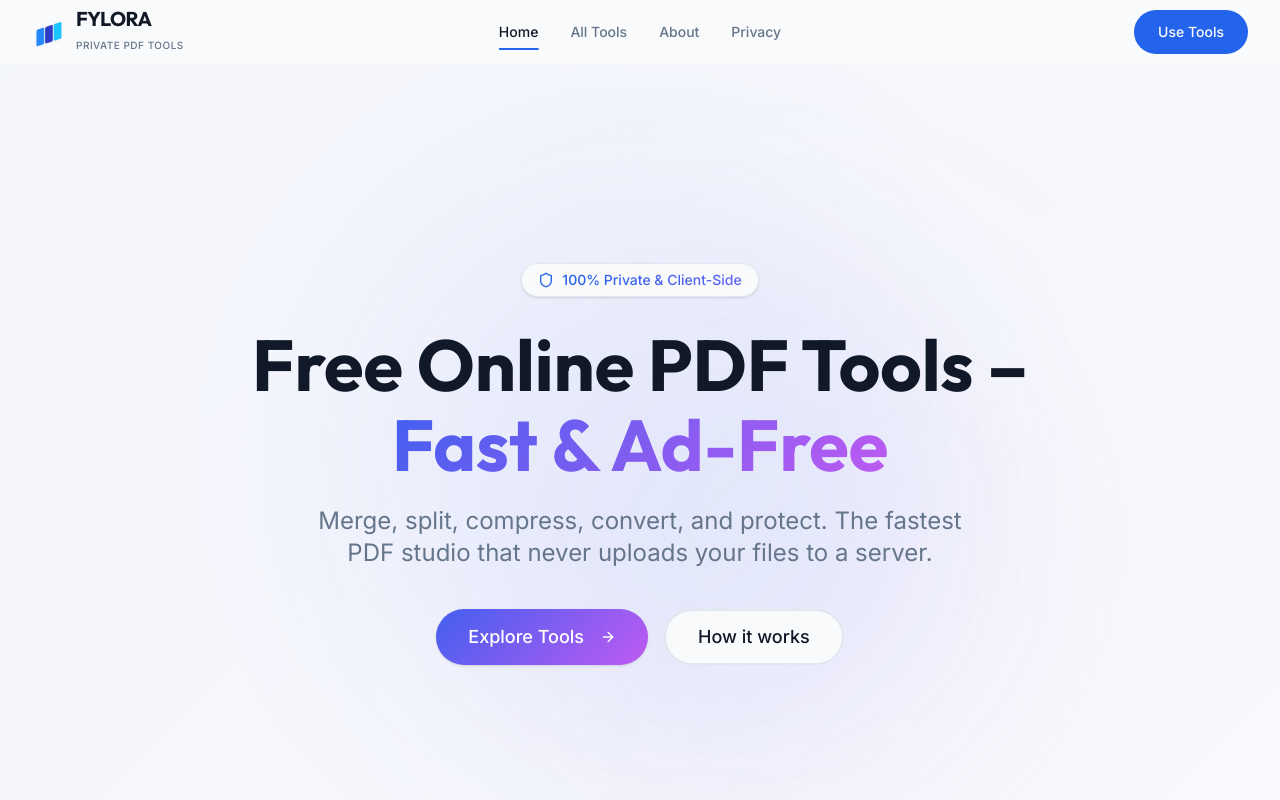
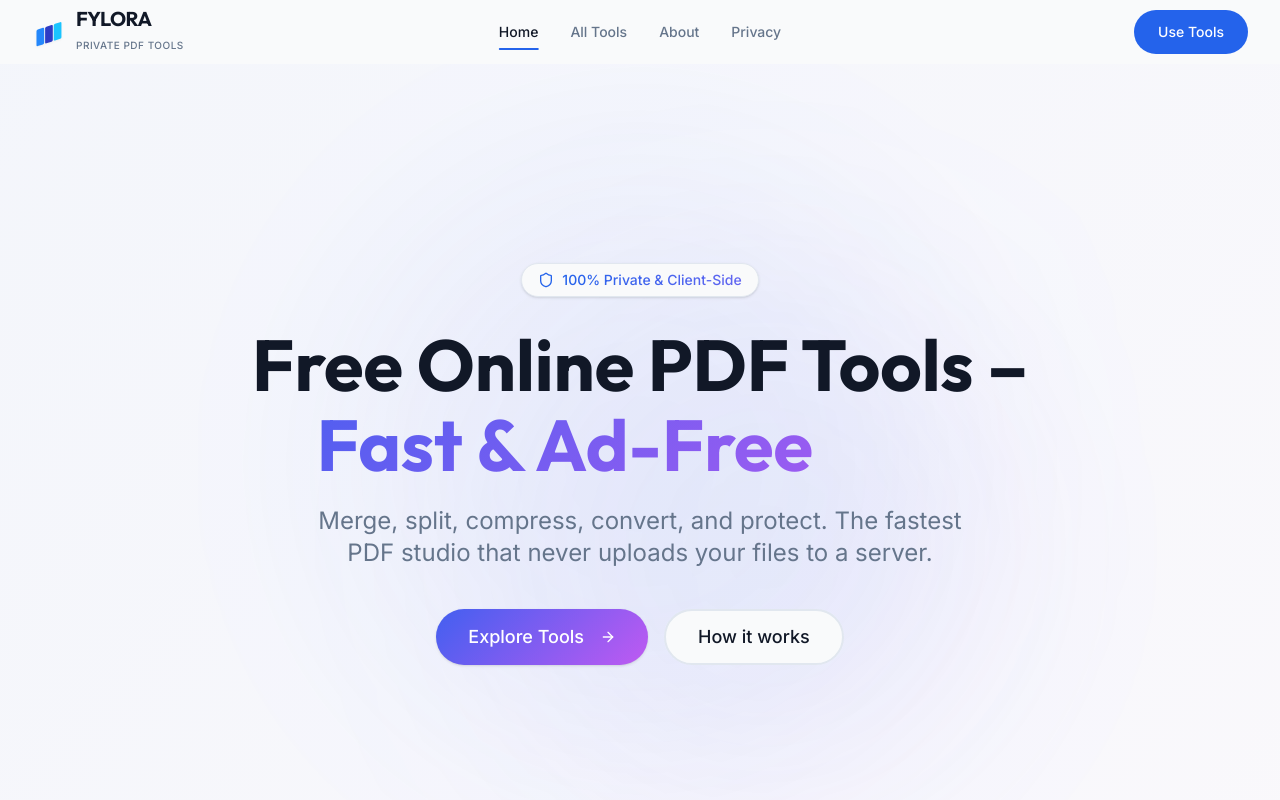
Before and after one commit to asinghchandel082/Fylora, a React (Vite) app: page / in a window 1280 px wide. Shown: the top 800 px of the page. Built offline with nearby package versions, Linux system fonts and the light colour scheme.

Commit message:
style: mathematically center hero subtitle with css grid and restore visibility

```diff
--- a/src/pages/Index.tsx
+++ b/src/pages/Index.tsx
@@ -47,9 +47,17 @@ const Index = () => {
 
             <h1 className="font-display font-bold text-foreground leading-tight text-4xl sm:text-5xl md:text-6xl lg:text-7xl mb-6 break-words flex flex-col items-center text-center">
               <span>Free Online PDF Tools –</span>
-              <span className="flex flex-col md:flex-row lg:block relative items-center justify-center fylora-gradient-text mt-1 sm:mt-2">
+              {/* Mobile / Tablet view */}
+              <span className="flex flex-col md:flex-row lg:hidden items-center justify-center fylora-gradient-text mt-1 sm:mt-2 w-full">
                 <span>Fast & Ad-Free</span>
-                <span className="md:ml-3 opacity-80 lg:absolute lg:left-full lg:bottom-0 lg:ml-4 lg:whitespace-nowrap">by Fylora</span>
+                <span className="md:ml-3 opacity-90">- Fylora</span>
+              </span>
+
+              {/* Desktop view (Mathematically Centered via Grid) */}
+              <span className="hidden lg:grid grid-cols-[1fr_auto_1fr] w-full items-center fylora-gradient-text mt-1 sm:mt-2">
+                <span className="w-full"></span>
+                <span className="text-center">Fast & Ad-Free</span>
+                <span className="text-left ml-4 opacity-90 whitespace-nowrap">- Fylora</span>
               </span>
             </h1>
 
```
